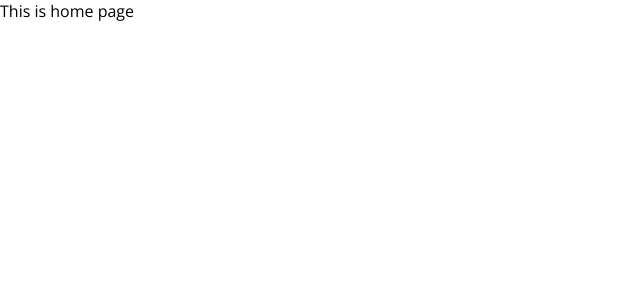
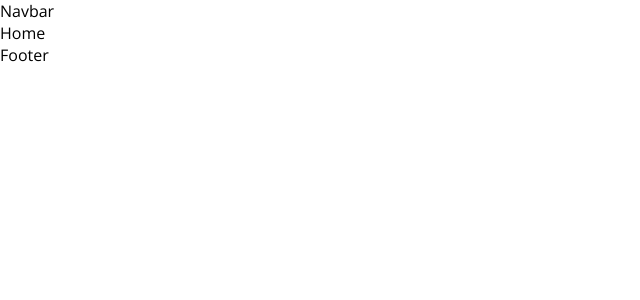
Before and after one commit to novikovprog/quaiAntique, a React (Create React App) app in the folder client/: page / in a window 1280 px wide. Shown: the top 300 px of the page, without its empty margins (0-640 px from the left). Built offline with nearby package versions, Linux system fonts and the light colour scheme.

Commit message:
Add navbar & footer component, add Outlet Router pages

```diff
--- a/client/src/App.js
+++ b/client/src/App.js
@@ -1,17 +1,45 @@
 import {
   createBrowserRouter,
   RouterProvider,
+  Outlet,
+
 } from "react-router-dom";
 import Home from "./pages/Home"
 import Register from "./pages/Register"
 import Login from "./pages/Login"
 import Menu from "./pages/Menu"
 import Single from "./pages/Single"
+import Navbar from "./components/Navbar"
+import Footer from "./components/Footer"
+
+const Layout = () => {
+  return (
+    <>
+      <Navbar />
+      <Outlet />
+      <Footer />
+    </>
+  );
+};
 
 const router = createBrowserRouter([
   {
     path: "/",
-    element: <div>This is home page</div>,
+    element: <Layout/>,
+    children:[
+      {
+        path:"/",
+        element:<Home/>
+      },
+      {
+        path:"/single",
+        element:<Single/>
+      },
+      {
+        path:"/menu",
+        element:<Menu/>
+      },
+    ]
   },
   {
     path: "/home",
@@ -37,8 +65,10 @@ const router = createBrowserRouter([
 
 function App() {
     return (
-      <div>
-        <RouterProvider router={router} />
+      <div className="app">
+        <div className="container">
+          <RouterProvider router={router} />
+        </div>
       </div>
     );
   }
--- /dev/null
+++ b/client/src/components/Footer.jsx
@@ -0,0 +1,9 @@
+import React from 'react'
+
+const Footer = () => {
+  return (
+    <div>Footer</div>
+  )
+}
+
+export default Footer
--- /dev/null
+++ b/client/src/components/Navbar.jsx
@@ -0,0 +1,9 @@
+import React from 'react'
+
+const Navbar = () => {
+  return (
+    <div>Navbar</div>
+  )
+}
+
+export default Navbar
```
